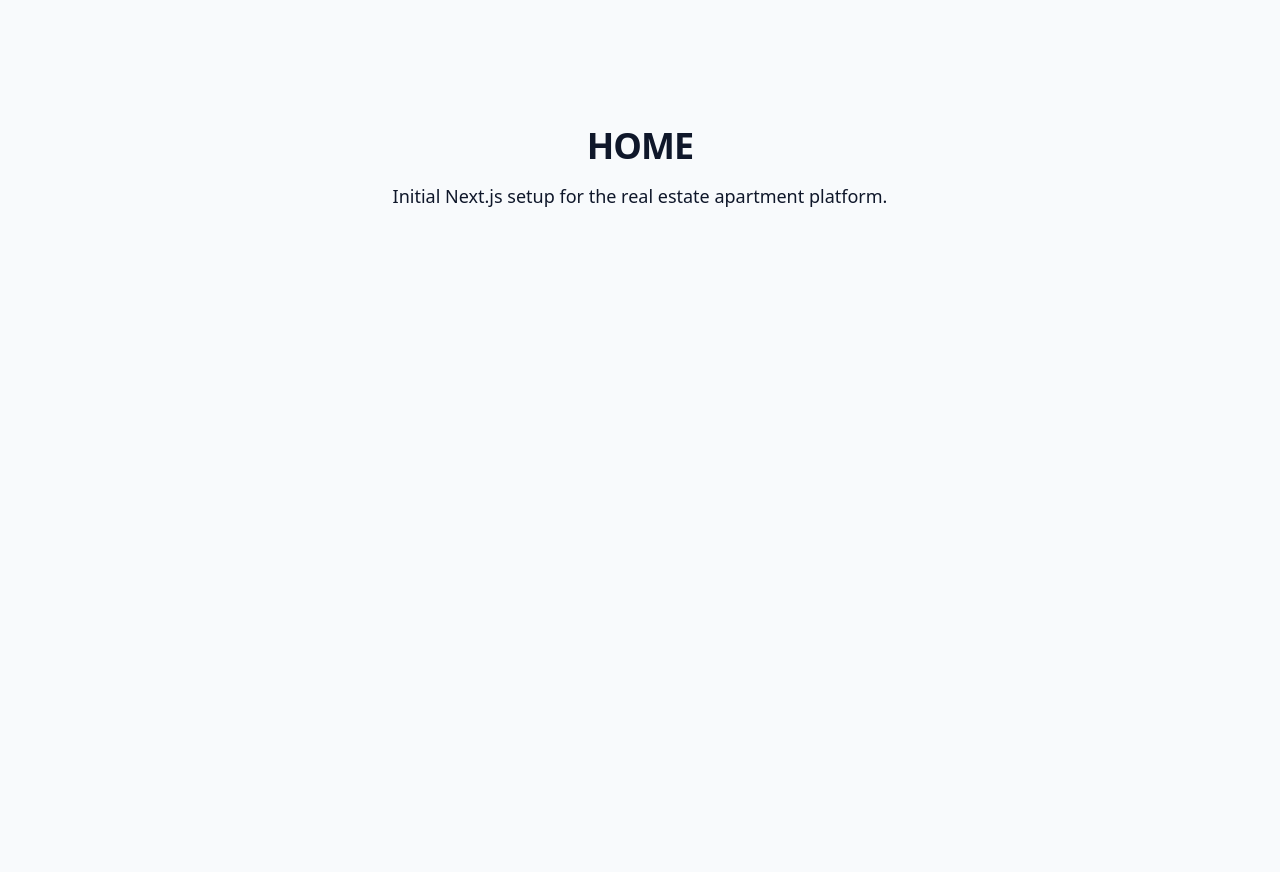
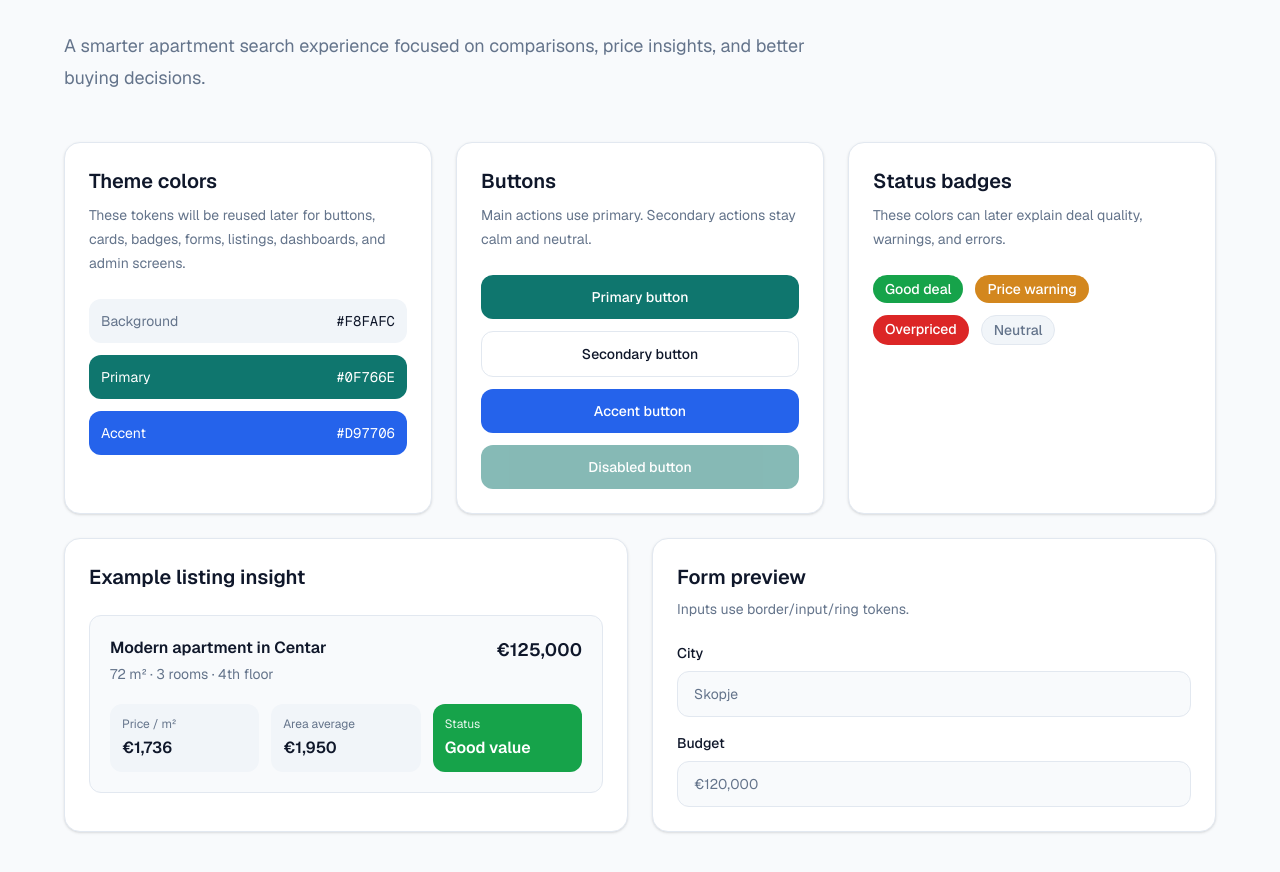
Before and after one commit to vladimirmomiroski/realestate-frontend, a Next.js app: page / in a window 1280 px wide. Shown: the part 232-1104 px from the top of the page. Before the commit the page ends 800 px from the top, so only its background shows below. Built offline with nearby package versions, Linux system fonts and the light colour scheme.

Commit message:
Set up theme system

```diff
--- a/src/app/(public)/page.tsx
+++ b/src/app/(public)/page.tsx
@@ -1,12 +1,164 @@
 export default function Home() {
   return (
-    <main className="bg-background text-foreground min-h-screen">
-      <section className="mx-auto flex min-h-screen max-w-6xl flex-col items-center justify-center px-6 text-center">
-        <h1 className="text-4xl font-semibold tracking-tight">HOME</h1>
+    <main className="bg-background font-text-foreground min-h-screen px-6 py-16">
+      <section className="mx-auto max-w-6xl">
+        <div className="mb-12 max-w-3xl">
+          <p className="border-border bg-card text-muted-foreground mb-4 inline-flex rounded-full border px-4 py-2 text-sm font-medium">
+            Real estate intelligence platform
+          </p>
 
-        <p className="text-muted-foreground mt-4 max-w-2xl text-lg">
-          Initial Next.js setup for the real estate apartment platform.
-        </p>
+          <h1 className="text-4xl font-semibold tracking-tight md:text-6xl">
+            Find apartments and understand their real value.
+          </h1>
+
+          <p className="text-muted-foreground mt-6 text-lg leading-8">
+            A smarter apartment search experience focused on comparisons, price
+            insights, and better buying decisions.
+          </p>
+        </div>
+
+        <div className="grid gap-6 lg:grid-cols-3">
+          <div className="border-border bg-card text-card-foreground rounded-xl border p-6 shadow-sm">
+            <h2 className="text-xl font-semibold">Theme colors</h2>
+            <p className="text-muted-foreground mt-2 text-sm leading-6">
+              These tokens will be reused later for buttons, cards, badges,
+              forms, listings, dashboards, and admin screens.
+            </p>
+
+            <div className="mt-6 grid gap-3">
+              <div className="bg-muted flex items-center justify-between rounded-lg p-3">
+                <span className="text-muted-foreground text-sm">
+                  Background
+                </span>
+                <span className="font-mono text-sm">#F8FAFC</span>
+              </div>
+
+              <div className="bg-primary text-primary-foreground flex items-center justify-between rounded-lg p-3">
+                <span className="text-sm">Primary</span>
+                <span className="font-mono text-sm">#0F766E</span>
+              </div>
+
+              <div className="bg-accent text-accent-foreground flex items-center justify-between rounded-lg p-3">
+                <span className="text-sm">Accent</span>
+                <span className="font-mono text-sm">#D97706</span>
+              </div>
+            </div>
+          </div>
+
+          <div className="border-border bg-card text-card-foreground rounded-xl border p-6 shadow-sm">
+            <h2 className="text-xl font-semibold">Buttons</h2>
+            <p className="text-muted-foreground mt-2 text-sm leading-6">
+              Main actions use primary. Secondary actions stay calm and neutral.
+            </p>
+
+            <div className="mt-6 flex flex-col gap-3">
+              <button className="bg-primary text-primary-foreground focus-visible:ring-ring rounded-lg px-5 py-3 text-sm font-medium transition hover:opacity-90 focus-visible:ring-2 focus-visible:ring-offset-2 focus-visible:outline-none">
+                Primary button
+              </button>
+
+              <button className="border-border bg-card text-foreground hover:bg-muted focus-visible:ring-ring rounded-lg border px-5 py-3 text-sm font-medium transition focus-visible:ring-2 focus-visible:ring-offset-2 focus-visible:outline-none">
+                Secondary button
+              </button>
+
+              <button className="bg-accent text-accent-foreground focus-visible:ring-ring rounded-lg px-5 py-3 text-sm font-medium transition hover:opacity-90 focus-visible:ring-2 focus-visible:ring-offset-2 focus-visible:outline-none">
+                Accent button
+              </button>
+
+              <button
+                disabled
+                className="bg-primary text-primary-foreground cursor-not-allowed rounded-lg px-5 py-3 text-sm font-medium opacity-50"
+              >
+                Disabled button
+              </button>
+            </div>
+          </div>
+
+          <div className="border-border bg-card text-card-foreground rounded-xl border p-6 shadow-sm">
+            <h2 className="text-xl font-semibold">Status badges</h2>
+            <p className="text-muted-foreground mt-2 text-sm leading-6">
+              These colors can later explain deal quality, warnings, and errors.
+            </p>
+
+            <div className="mt-6 flex flex-wrap gap-3">
+              <span className="bg-success rounded-full px-3 py-1 text-sm font-medium text-white">
+                Good deal
+              </span>
+
+              <span className="bg-warning rounded-full px-3 py-1 text-sm font-medium text-white">
+                Price warning
+              </span>
+
+              <span className="bg-danger rounded-full px-3 py-1 text-sm font-medium text-white">
+                Overpriced
+              </span>
+
+              <span className="border-border bg-muted text-muted-foreground rounded-full border px-3 py-1 text-sm font-medium">
+                Neutral
+              </span>
+            </div>
+          </div>
+        </div>
+
+        <div className="mt-6 grid gap-6 lg:grid-cols-2">
+          <div className="border-border bg-card rounded-xl border p-6 shadow-sm">
+            <h2 className="text-xl font-semibold">Example listing insight</h2>
+
+            <div className="border-border bg-background mt-6 rounded-lg border p-5">
+              <div className="flex items-start justify-between gap-4">
+                <div>
+                  <h3 className="font-semibold">Modern apartment in Centar</h3>
+                  <p className="text-muted-foreground mt-1 text-sm">
+                    72 m² · 3 rooms · 4th floor
+                  </p>
+                </div>
+
+                <p className="text-right text-lg font-semibold">€125,000</p>
+              </div>
+
+              <div className="mt-5 grid gap-3 sm:grid-cols-3">
+                <div className="bg-muted rounded-lg p-3">
+                  <p className="text-muted-foreground text-xs">Price / m²</p>
+                  <p className="mt-1 font-semibold">€1,736</p>
+                </div>
+
+                <div className="bg-muted rounded-lg p-3">
+                  <p className="text-muted-foreground text-xs">Area average</p>
+                  <p className="mt-1 font-semibold">€1,950</p>
+                </div>
+
+                <div className="bg-success rounded-lg p-3 text-white">
+                  <p className="text-xs opacity-90">Status</p>
+                  <p className="mt-1 font-semibold">Good value</p>
+                </div>
+              </div>
+            </div>
+          </div>
+
+          <div className="border-border bg-card rounded-xl border p-6 shadow-sm">
+            <h2 className="text-xl font-semibold">Form preview</h2>
+            <p className="text-muted-foreground mt-2 text-sm">
+              Inputs use border/input/ring tokens.
+            </p>
+
+            <div className="mt-6 grid gap-4">
+              <label className="grid gap-2">
+                <span className="text-sm font-medium">City</span>
+                <input
+                  placeholder="Skopje"
+                  className="border-input bg-background placeholder:text-muted-foreground focus:border-primary focus:ring-ring rounded-lg border px-4 py-3 text-sm outline-none focus:ring-2"
+                />
+              </label>
+
+              <label className="grid gap-2">
+                <span className="text-sm font-medium">Budget</span>
+                <input
+                  placeholder="€120,000"
+                  className="border-input bg-background placeholder:text-muted-foreground focus:border-primary focus:ring-ring rounded-lg border px-4 py-3 text-sm outline-none focus:ring-2"
+                />
+              </label>
+            </div>
+          </div>
+        </div>
       </section>
     </main>
   );
--- a/src/app/globals.css
+++ b/src/app/globals.css
@@ -3,12 +3,106 @@
 :root {
   --background: #f8fafc;
   --foreground: #0f172a;
+
+  --card: #ffffff;
+  --card-foreground: #0f172a;
+
+  --muted: #f1f5f9;
   --muted-foreground: #64748b;
+
+  --border: #e2e8f0;
+  --input: #e2e8f0;
+  --ring: #0f766e;
+
   --primary: #0f766e;
-  --border: #e2e8f0;
+  --primary-foreground: #ffffff;
+
+  --accent: #2563eb;
+  --accent-foreground: #ffffff;
+
+  --success: #16a34a;
+  --warning: #d3871e;
+  --danger: #dc2626;
+
+  --radius: 0.75rem;
+}
+
+.dark {
+  --background: #020617;
+  --foreground: #f8fafc;
+
+  --card: #0f172a;
+  --card-foreground: #f8fafc;
+
+  --muted: #1e293b;
+  --muted-foreground: #94a3b8;
+
+  --border: #334155;
+  --input: #334155;
+  --ring: #14b8a6;
+
+  --primary: #14b8a6;
+  --primary-foreground: #042f2e;
+
+  --accent: #3b82f6;
+  --accent-foreground: #ffffff;
+
+  --success: #22c55e;
+  --warning: #d97706;
+  --danger: #ef4444;
+}
+
+@theme inline {
+  --color-background: var(--background);
+  --color-foreground: var(--foreground);
+
+  --color-card: var(--card);
+  --color-card-foreground: var(--card-foreground);
+
+  --color-muted: var(--muted);
+  --color-muted-foreground: var(--muted-foreground);
+
+  --color-border: var(--border);
+  --color-input: var(--input);
+  --color-ring: var(--ring);
+
+  --color-primary: var(--primary);
+  --color-primary-foreground: var(--primary-foreground);
+
+  --color-accent: var(--accent);
+  --color-accent-foreground: var(--accent-foreground);
+
+  --color-success: var(--success);
+  --color-warning: var(--warning);
+  --color-danger: var(--danger);
+
+  --radius-sm: calc(var(--radius) - 4px);
+  --radius-md: calc(var(--radius) - 2px);
+  --radius-lg: var(--radius);
+  --radius-xl: calc(var(--radius) + 4px);
+
+  --font-sans: var(--font-geist-sans);
+  --font-mono: var(--font-geist-mono);
+}
+
+* {
+  box-sizing: border-box;
+}
+
+html {
+  height: 100%;
+  scroll-behavior: smooth;
 }
 
 body {
+  min-height: 100%;
+  margin: 0;
   background: var(--background);
   color: var(--foreground);
+  font-family: var(--font-geist-sans), Arial, Helvetica, sans-serif;
 }
+
+::selection {
+  background: var(--primary);
+  color: var(--primary-foreground);
+}
--- a/src/app/layout.tsx
+++ b/src/app/layout.tsx
@@ -28,7 +28,7 @@ export default function RootLayout({
       lang="en"
       className={`${geistSans.variable} ${geistMono.variable} h-full antialiased`}
     >
-      <body className="flex min-h-full flex-col">{children}</body>
+      <body className="min-h-full font-sans">{children}</body>
     </html>
   );
 }
```
